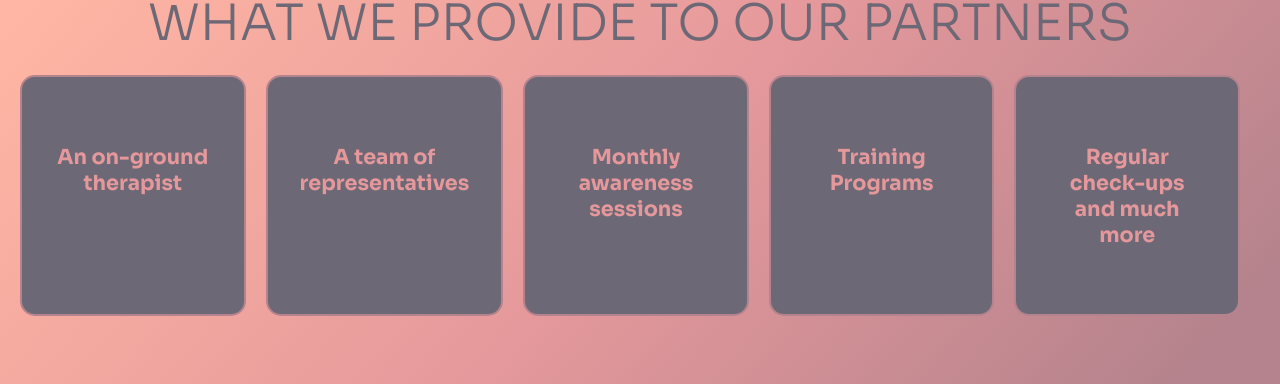
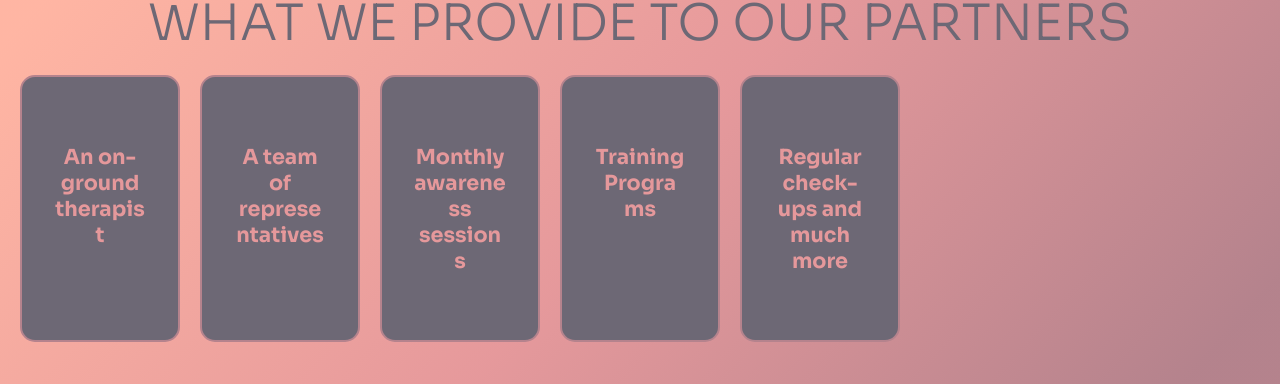
Before and after one commit to tashi2408/yourFriend, a React (Create React App) app: page /about in a window 1280 px wide. Shown: the part 673-1057 px from the top of the page. Built offline with nearby package versions, Linux system fonts and the light colour scheme; grey boxes are pictures that could not be loaded.

Commit message:
💄 about services fix

```diff
--- a/src/pages/Aboutus/about.css
+++ b/src/pages/Aboutus/about.css
@@ -50,18 +50,17 @@
 
 .about-services-section {
   display: grid;
-  grid-template-columns: 1fr 1fr 1fr 1fr 1fr;
+  grid-template-columns: repeat(auto-fill, minmax(150px, 1fr));
+  gap: 20px;
 }
 
 .about-services-section div {
   background-color: var(--primary-color);
-
+  overflow-wrap: break-word;
   padding: 4vh;
   font-size: 25px;
   color: var(--dark);
   border: 2px solid var(--secondary-color);
-  margin-right: 20px;
-  margin-bottom: 20px;
   border-radius: 15px;
   text-align: center;
 }
```
